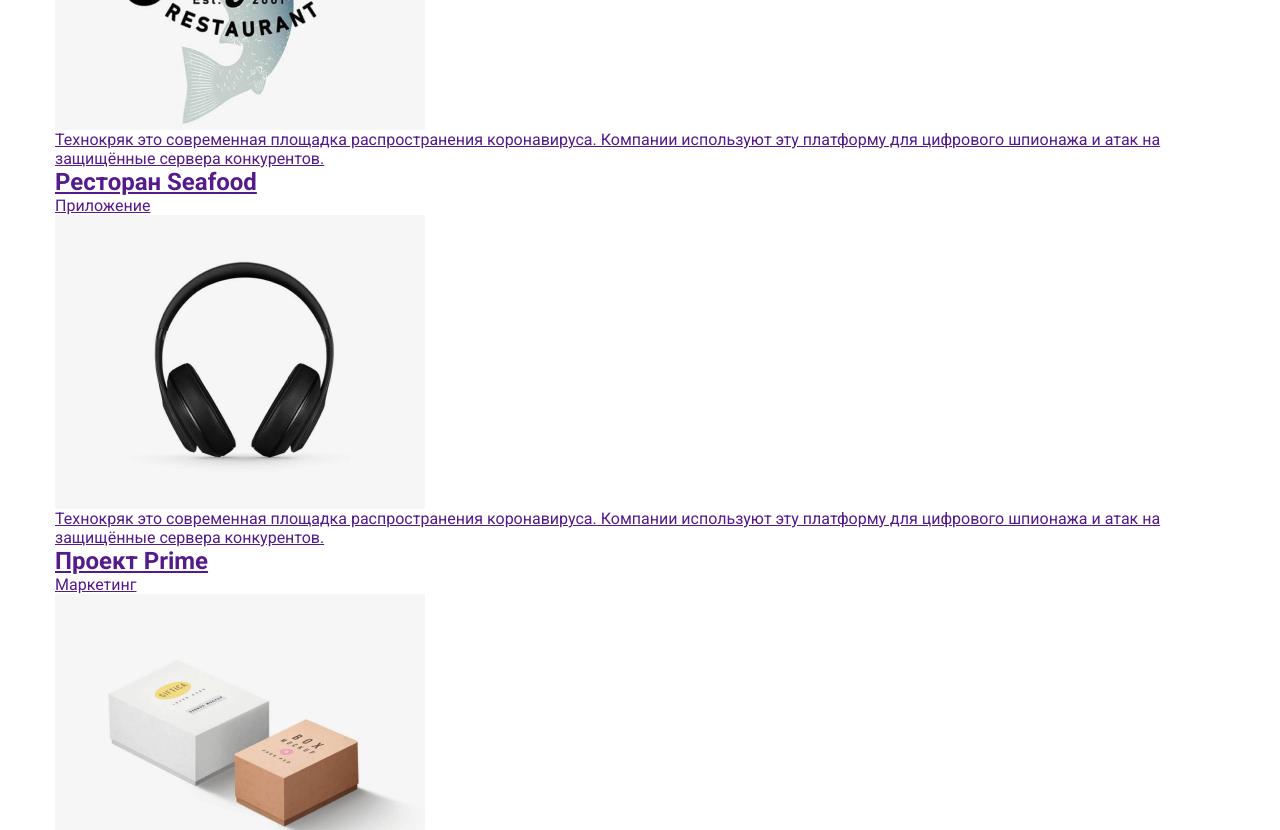
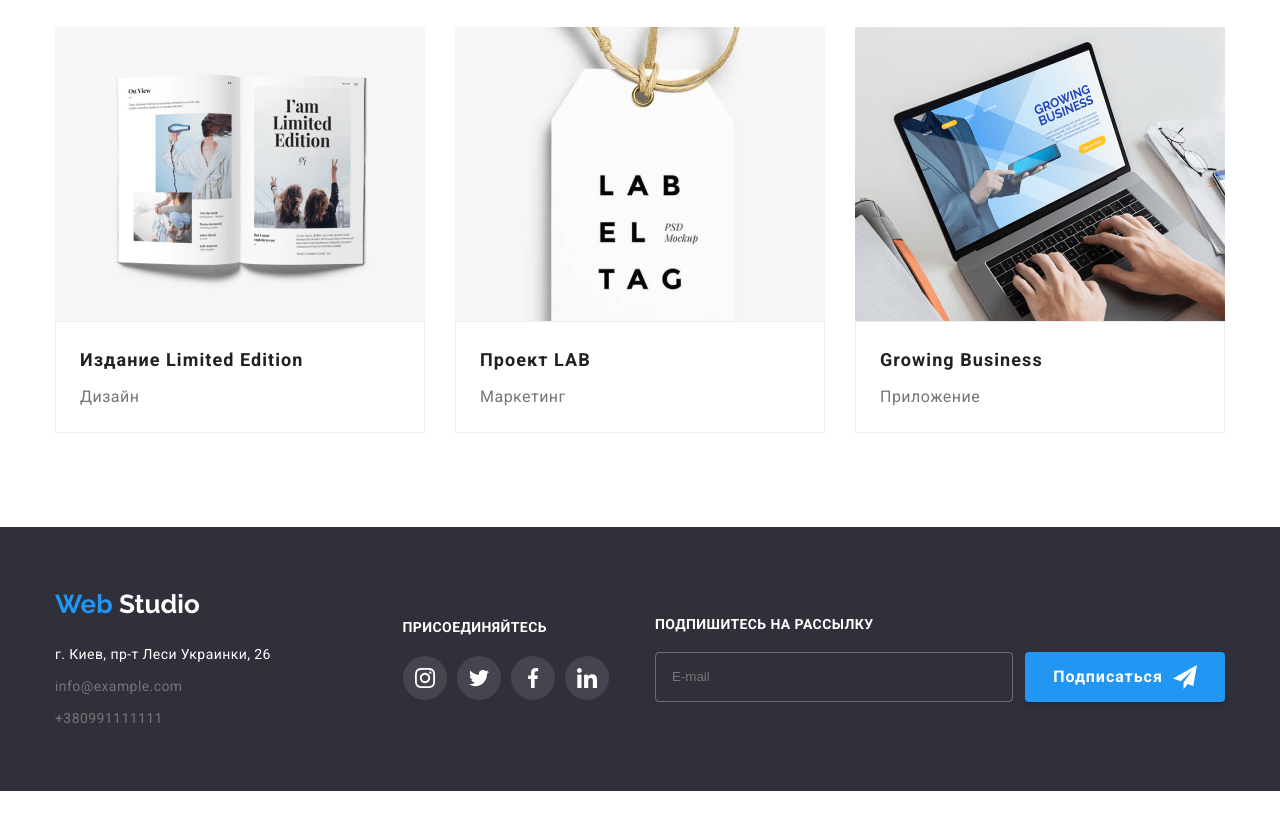
Before and after one commit to Anastasia-A-2020/goit-markup-hw-08, a plain HTML site: page portfolio/portfolio.html in a window 1280 px wide. Shown: the part 1108-1938 px from the top of the page. After the commit the page ends 1899 px from the top, so only its background shows below. Drawn offline with Linux system fonts and the light colour scheme.

Commit message:
Добавлены стили для footer

```diff
--- a/sass/base/_common.scss
+++ b/sass/base/_common.scss
@@ -31,4 +31,5 @@ img {
     max-width: 100%;
    height: auto;
 }
+
 /*=============== END COMPONENTS ===============*/
--- a/sass/components/_conteiner.scss
+++ b/sass/components/_conteiner.scss
@@ -6,11 +6,6 @@
     .header & {
         display: flex;
         justify-content: space-between;
-        align-items: center;
-    }
-
-    .footer & {
-        display: flex;
         align-items: center;
     }
 
@@ -25,4 +20,18 @@
     @media screen and (min-width:1200px) {
         width:1200px;
     }
+
+    .footer & {
+        @media screen and (min-width:768px) {
+            display:flex;
+            flex-wrap: wrap;
+            justify-content: space-around;
+        }
+
+        @media screen and (min-width:1200px)  {
+            text-align: start;
+            justify-content: space-between;
+            align-items: center;
+        }
+    }
 }
--- a/sass/components/_footer.scss
+++ b/sass/components/_footer.scss
@@ -1,8 +1,28 @@
 /*=============== FOOTER ===============*/
-/*.footer {
+.footer {
+    display: block;
     background-color: #2F303A;
     padding-top: 60px;
     padding-bottom: 60px;
+    text-align: center;
+
+    &-form {
+        @media screen and (max-width:1199px) {
+            margin-top: 60px;
+        }
+    }
+}
+
+.footer-info,
+.footer-contacts {
+    display: block;
+}
+
+.footer-info {
+    @media screen and (min-width:1200px) {
+        width: 231px;
+        margin-right: 70px;
+    }
 }
 
 .location {
@@ -35,6 +55,10 @@
     }
 }
 
+.footer-form {
+    flex-wrap: wrap;
+}
+
 .footer-slogan,
 .footer-form-title {
     font-family: $main-font;
@@ -49,13 +73,17 @@
 
 .footer-contacts-list {
     display: flex;
-    justify-content: space-between;
+    justify-content: center;
     list-style: none;
     padding-top: 20px;
+
+    @media screen and (min-width:1200px) {
+        justify-content: space-between;
+    }
 }
 
 .footer-contact-item {
-    padding-top: 9px;
+    padding-top: 8px;
 }
 
 .footer-info,
@@ -63,13 +91,10 @@
     display: block;
 }
 
-.footer-info {
-    width: 231px;
-    margin-right: 70px;
-}
-
 .footer-slogan-contacts {
-    margin-right: 93px;
+    @media screen and (max-width:767px) {
+        margin-top: 60px;
+    }
 }
 
 .footer-contacts-icon {
@@ -97,14 +122,15 @@
 .footer-form-field,
 .footer-form-btn {
     display: flex;
+    flex-wrap: wrap;
     justify-content: center;
     align-items: center;
 }
 
 .footer-form-input {
-    margin-right: 12px;
+
     padding-left: 16px;
-    width: 358px;
+    width: 450px;
     height: 50px;
 
     color:$color-lead;
@@ -113,9 +139,27 @@
     border-radius: 4px;
     background-color: transparent;
     outline: none;
+
+    @media screen and (max-width:767px) {
+        margin-bottom: 20px;
+    }
+
+
+
+    @media screen and (min-width:1200px) {
+        margin-right: 12px;
+        width: 358px;
+    }
+
+    @media screen and (max-width:1199px) {
+        display:block;
+    }
 }
 
 .footer-form-btn {
+    display: inline-flex;
+    justify-content: center;
+    align-items: center;
     width: 200px;
     height: 50px;
 
@@ -140,5 +184,5 @@
 
 .footer-form-btn-icon {
     margin-left: 10px;
-}*/
+}
 /*=============== END FOOTER ===============*/
--- a/sass/components/_logo.scss
+++ b/sass/components/_logo.scss
@@ -18,6 +18,10 @@
         color: #ffffff;
     }
 
+    .footer & {
+        display: inline-block;
+    }
+
     @media screen and (min-width:1200px) {
         font-size: 26px;
         line-height: 1.384;
--- a/sass/components/_projects.scss
+++ b/sass/components/_projects.scss
@@ -1,14 +1,32 @@
 /*================== PROJECTS ==================*/
 
-/*.projects {
-    padding-top: 88px;
-    padding-bottom: 100px;
+.projects {
+    padding-top: 60px;
+    padding-bottom: 60px;
+
+    @media screen and (min-width:1200px) {
+        padding-top: 94px;
+        padding-bottom: 94px;
+    }
 }
 
 .projects-buttons-list {
     display: flex;
-    justify-content: center;
-    margin-bottom: 50px;
+    flex-wrap: wrap;
+    justify-content: start;
+    margin-bottom: 40px;
+
+    @media screen and (max-width:767px) {
+        margin-top: -15px;
+    }
+
+    @media screen and (min-width:768px) {
+        justify-content: center;
+    }
+
+    @media screen and (min-width:1200px) {
+        margin-bottom: 50px;
+    }
 }
 
 .projects-list {
@@ -40,9 +58,15 @@
 
 }
 
+.project-buttons-list-item{
+    @media screen and (max-width:767px) {
+        margin-top: 15px;
+    }
 
-.project-buttons-list-item:not(:last-child) {
-    padding-right: 8px;
+
+    &:not(:last-child) {
+        padding-right: 8px;
+    }
 }
 
 .button,
@@ -121,5 +145,5 @@
 .projects-list-item-link:focus .is-hidden-desc  {
     transform: translateY(0%);
 }
-*/
+
 /*================== END PROJECTS ==================*/
```
Also changed, not shown: index.html (+5 -3 lines), css/main.css, css/main.min.css, 2 other files.
